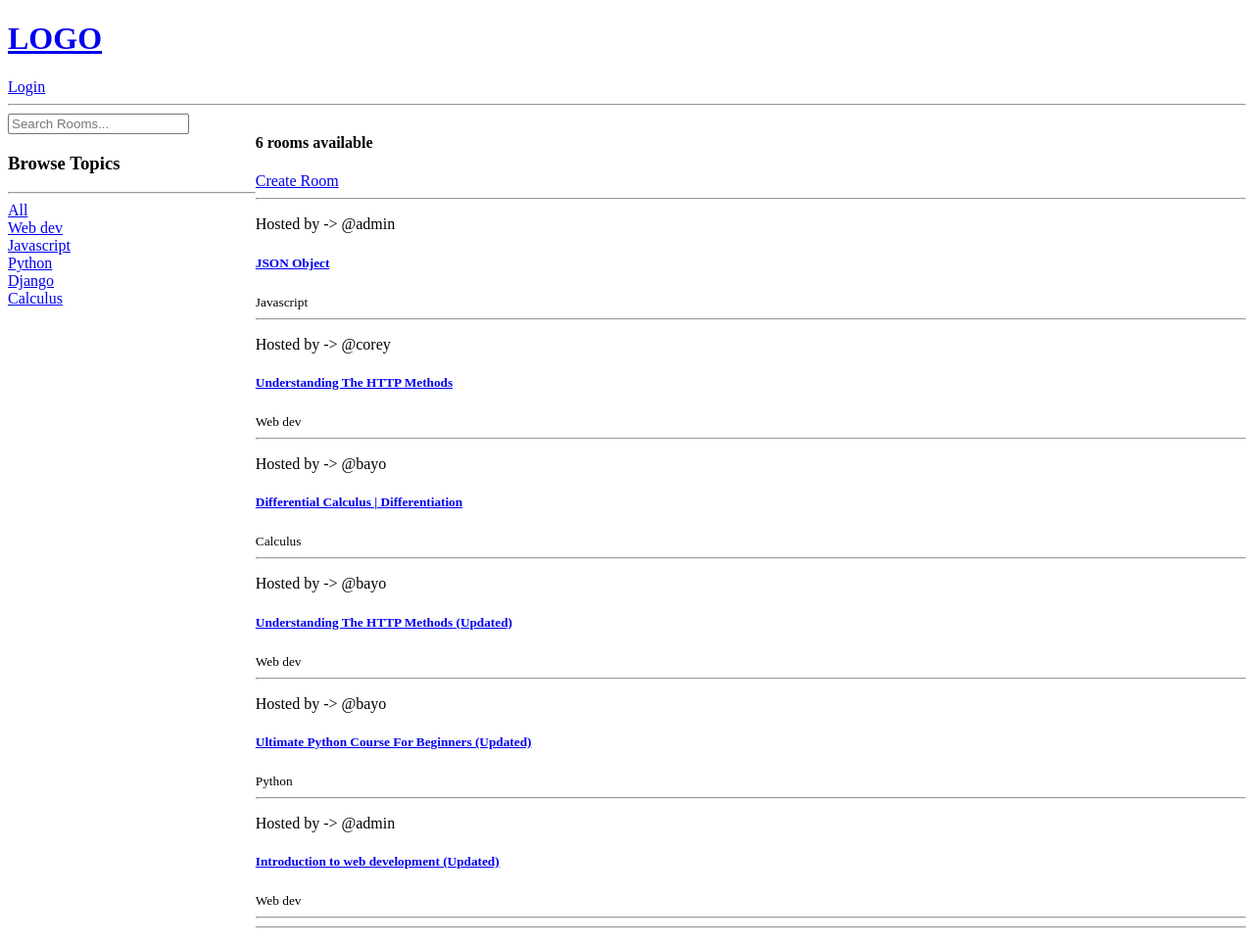
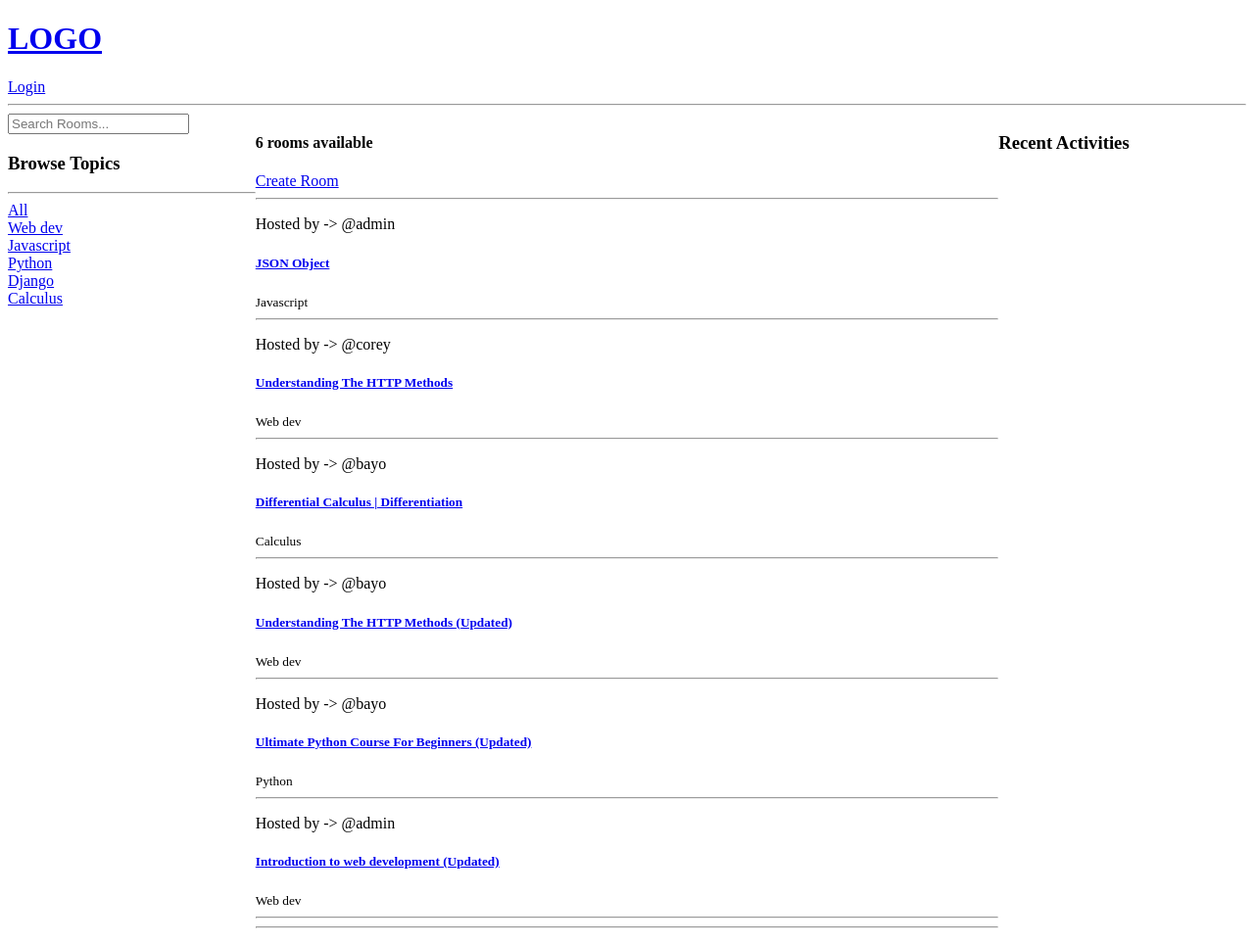
Before and after one commit to hashvector/Chat-bud, a Django app: page / in a window 1280 px wide. Shown: the whole page at 98% size. Run offline with Django 4.2, Linux system fonts and the light colour scheme; data comes from the database, SQL or seed files in the repository.

Commit message:
new commit

```diff
--- a/core/templates/core/index.html
+++ b/core/templates/core/index.html
@@ -3,9 +3,8 @@
 <style>
     .container {
         display: grid;
-        grid-template-columns: 1fr 4fr;
+        grid-template-columns: 1fr 3fr 1fr;
     }
-
 </style>
 <div class="container">
 
@@ -19,7 +18,7 @@
             <a href="{% url 'index' %}">All</a>
         </div>
 
-         {% for topic in topics %}
+        {% for topic in topics %}
             <div>
                 <a href="{% url 'index' %}?q={{ topic.name }}">{{ topic.name }}</a>
             </div>
@@ -51,6 +50,12 @@
         </div>
     <hr />
     </div>
+
+    <div>
+        <h3>Recent Activities</h3>
+
+
+    </div>
 </div>
 
 {% endblock content %}
```
